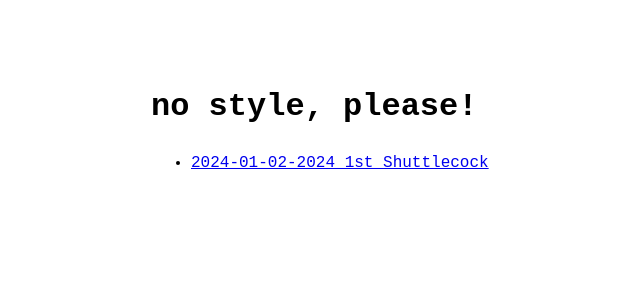
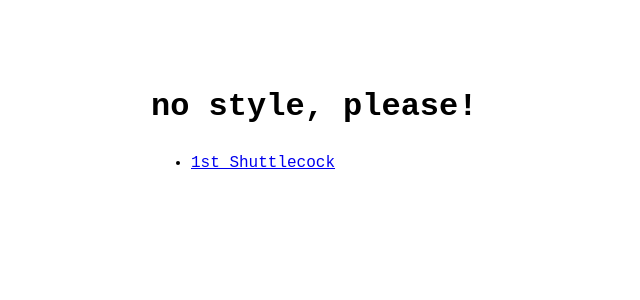
Before and after one commit to hanjicock/hanjicock.github.io, a Jekyll site: the page built from index.md, in a window 1280 px wide. Shown: the top 300 px of the page, without its empty margins (169-809 px from the left). Built offline with Jekyll 4.4.1, drawn with Linux system fonts in a browser that asks for light colours.

Commit message:
2024-01-02 start git blog

```diff
--- a/_data/menu.yml
+++ b/_data/menu.yml
@@ -21,8 +21,8 @@ entries:
 #      show_more_text: See more posts...
 #      show_more_url: example2-archive.html
 
-  - title: 2024-01-02-2024 1st Shuttlecock
-    url: 202401Shuttlecock.html
+  - title: 1st_Shuttlecock
+    url: 1st_Shuttlecock.html
 
 #  - title: PRO TIP
 #    entries:
```
Also changed, not shown: 1st_Shuttlecock.md (renamed from 202401Shuttlecock.md).
